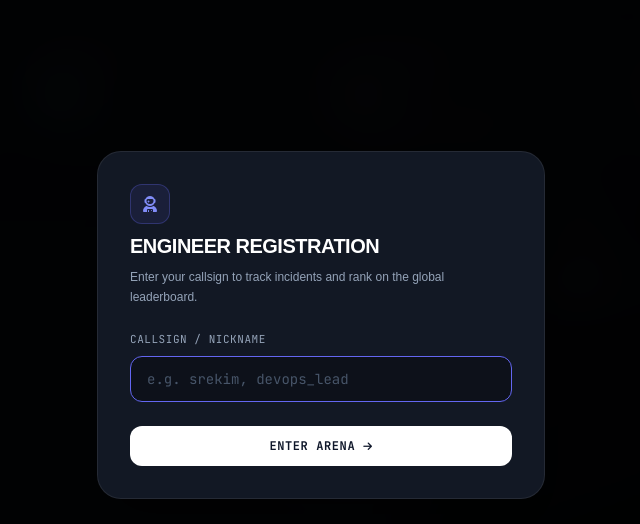
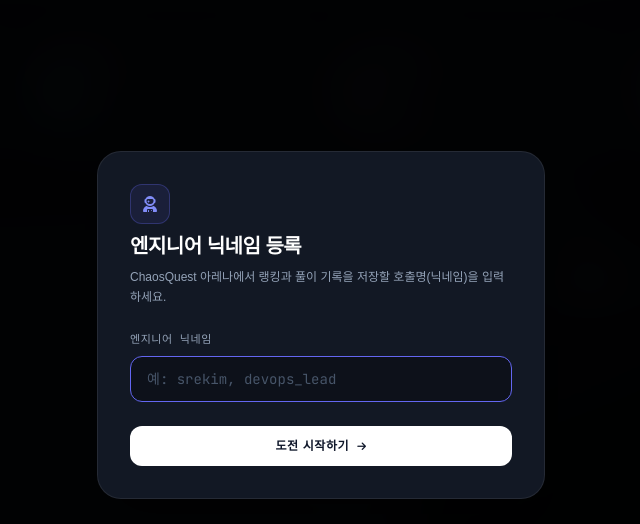
Before and after one commit to rosse09871-source/chaosquest, a FastAPI app: page / in a window 1280 px wide. Shown: the part 355-879 px from the top of the page, without its empty margins (319-959 px from the left). Run offline with FastAPI, Linux system fonts and the light colour scheme; tables that the repository leaves empty hold one stand-in row (values such as "Sample post"); some libraries are stand-ins or nearby versions; some web fonts are replaced.

Commit message:
feat(ui): complete Korean localization and polish Figma-style high-tech dark UI with zero emojis

```diff
--- a/app/web/templates/dashboard.html
+++ b/app/web/templates/dashboard.html
@@ -3,13 +3,13 @@
 <head>
     <meta charset="UTF-8">
     <meta name="viewport" content="width=device-width, initial-scale=1.0">
-    <title>ChaosQuest - SRE & Infrastructure Arena</title>
+    <title>ChaosQuest - SRE & 인프라 장애 해결 아레나</title>
     <script src="https://cdn.tailwindcss.com"></script>
     <link rel="stylesheet" href="https://cdnjs.cloudflare.com/ajax/libs/font-awesome/6.5.1/css/all.min.css">
     <link rel="stylesheet" as="style" crossorigin href="https://cdn.jsdelivr.net/gh/orioncactus/pretendard@v1.3.9/dist/web/static/pretendard.min.css" />
     <link rel="preconnect" href="https://fonts.googleapis.com">
     <link rel="preconnect" href="https://fonts.gstatic.com" crossorigin>
-    <link href="https://fonts.googleapis.com/css2?family=JetBrains+Mono:wght@400;500;700&display=swap" rel="stylesheet">
+    <link href="https://fonts.googleapis.com/css2?family=JetBrains+Mono:wght@400;500;600;700&display=swap" rel="stylesheet">
     <script>
         tailwind.config = {
             darkMode: 'class',
@@ -34,7 +34,7 @@
     <style>
         body { font-family: 'Pretendard', sans-serif; }
         .gradient-glow {
-            background: radial-gradient(circle at 50% 0%, rgba(99, 102, 241, 0.15), transparent 70%);
+            background: radial-gradient(circle at 50% 0%, rgba(99, 102, 241, 0.12), transparent 65%);
         }
         .neon-border {
             box-shadow: 0 0 0 1px rgba(255, 255, 255, 0.08), 0 8px 24px -4px rgba(0, 0, 0, 0.5);
@@ -59,28 +59,28 @@
                     </span>
                 </a>
 
-                <nav class="hidden md:flex items-center space-x-1 text-xs font-mono uppercase tracking-wider">
+                <nav class="hidden md:flex items-center space-x-1 text-xs font-semibold">
                     <a href="/" class="px-3.5 py-1.5 rounded-full bg-white/10 text-white font-bold border border-white/15 transition flex items-center gap-2">
-                        <span class="w-1.5 h-1.5 rounded-full bg-indigo-400"></span> DASHBOARD
+                        <span class="w-1.5 h-1.5 rounded-full bg-indigo-400"></span> 대시보드
                     </a>
                     <a href="/challenges" class="px-3.5 py-1.5 rounded-full text-slate-400 hover:text-white hover:bg-white/5 transition flex items-center gap-2">
-                        CHALLENGES (54)
+                        인시던트 챌린지 (54)
                     </a>
                 </nav>
             </div>
 
             <!-- User Profile & Action -->
             <div class="flex items-center space-x-3">
-                <a href="/challenges" class="bg-white hover:bg-slate-200 text-slate-900 font-bold px-4 py-1.5 rounded-full text-xs font-mono tracking-wider transition shadow-sm flex items-center gap-1.5">
-                    START ARENA <i class="fa-solid fa-arrow-right text-[10px]"></i>
+                <a href="/challenges" class="bg-white hover:bg-slate-200 text-slate-900 font-bold px-4 py-1.5 rounded-full text-xs transition shadow-sm flex items-center gap-1.5">
+                    <span>챌린지 시작</span> <i class="fa-solid fa-arrow-right text-[10px]"></i>
                 </a>
                 <div class="flex items-center space-x-2.5 bg-card/80 px-3 py-1.5 rounded-full border border-borderline text-xs font-mono">
                     <i class="fa-solid fa-user text-indigo-400"></i>
-                    <span class="font-bold text-white tracking-wide" id="user-display">{{ user.username }}</span>
+                    <span class="font-bold text-white tracking-wide font-sans" id="user-display">{{ user.username }}</span>
                     <span class="text-indigo-400 font-bold bg-indigo-950/60 px-2 py-0.5 rounded-full border border-indigo-800/40">
-                        {{ user.total_score }} PTS
+                        {{ user.total_score }} 점
                     </span>
-                    <button onclick="openLoginModal()" title="Edit Nickname" class="text-slate-400 hover:text-white ml-1">
+                    <button onclick="openLoginModal()" title="닉네임 변경" class="text-slate-400 hover:text-white ml-1">
                         <i class="fa-solid fa-pen-to-square text-[11px]"></i>
                     </button>
                 </div>
@@ -95,37 +95,37 @@
         <div class="relative overflow-hidden rounded-3xl bg-gradient-to-b from-surface to-card border border-borderline p-8 sm:p-10 neon-border">
             <div class="flex flex-col lg:flex-row lg:items-center justify-between gap-8 relative z-10">
                 <div class="max-w-2xl space-y-3">
-                    <div class="inline-flex items-center gap-2 px-3 py-1 rounded-full bg-indigo-500/10 text-indigo-300 border border-indigo-500/20 text-[11px] font-mono tracking-wider uppercase">
+                    <div class="inline-flex items-center gap-2 px-3 py-1 rounded-full bg-indigo-500/10 text-indigo-300 border border-indigo-500/20 text-[11px] font-mono tracking-wider">
                         <span class="w-1.5 h-1.5 rounded-full bg-indigo-400 animate-pulse"></span>
-                        Next-Gen SRE TroubleShooting Platform
+                        차세대 SRE & 데브옵스 트러블슈팅 아레나
                     </div>
-                    <h1 class="text-2xl sm:text-4xl font-extrabold text-white tracking-tight">
-                        Where Production Incidents Meet Resolution.
+                    <h1 class="text-2xl sm:text-4xl font-extrabold text-white tracking-tight leading-tight">
+                        실제 프로덕션 장애를 진단하고<br>해결하는 엔지니어링 아레나
                     </h1>
                     <p class="text-slate-400 text-sm leading-relaxed max-w-xl">
-                        Investigate real-world kernel, network, reverse proxy, and cloud security incidents in isolated sandboxes with AI Mentor guidance.
+                        격리된 우분투 샌드박스에서 파일시스템, 프로세스, DNS, Nginx, Docker, DB, AWS 보안 장애를 실시간으로 조사하고 AI 시니어 사수(김수석)의 1:1 코칭을 받으세요.
                     </p>
                 </div>
 
                 <div class="flex flex-col sm:flex-row gap-3 shrink-0">
-                    <a href="/challenges" class="py-3 px-6 bg-gradient-to-r from-indigo-600 via-purple-600 to-pink-600 hover:opacity-95 text-white font-bold rounded-full text-center text-xs font-mono tracking-wider uppercase transition flex items-center justify-center gap-2 shadow-lg shadow-indigo-950/60">
-                        <span>EXPLORE CHALLENGES</span> <i class="fa-solid fa-arrow-right text-[10px]"></i>
+                    <a href="/challenges" class="py-3 px-6 bg-gradient-to-r from-indigo-600 via-purple-600 to-pink-600 hover:opacity-95 text-white font-bold rounded-full text-center text-xs transition flex items-center justify-center gap-2 shadow-lg shadow-indigo-950/60 font-mono tracking-wider">
+                        <span>인시던트 풀러 가기</span> <i class="fa-solid fa-arrow-right text-[10px]"></i>
                     </a>
                 </div>
             </div>
         </div>
 
         <!-- 4 Metric Cards (Bento Style) -->
-        <div class="grid grid-cols-2 lg:grid-cols-4 gap-4 font-mono">
+        <div class="grid grid-cols-2 lg:grid-cols-4 gap-4">
 
             <!-- Metric 1: Solved -->
             <div class="bg-card rounded-2xl p-5 border border-borderline hover:border-slate-700 transition">
-                <div class="flex items-center justify-between text-slate-400 text-xs uppercase tracking-wider mb-2">
-                    <span>SOLVED</span>
+                <div class="flex items-center justify-between text-slate-400 text-xs font-semibold mb-2">
+                    <span>해결 완료</span>
                     <i class="fa-solid fa-circle-check text-emerald-400"></i>
                 </div>
-                <div class="text-2xl sm:text-3xl font-extrabold text-white">
-                    {{ "%02d" % stats.cleared_count }} <span class="text-xs text-slate-500 font-normal">/ 54</span>
+                <div class="text-2xl sm:text-3xl font-extrabold text-white font-mono">
+                    {{ "%02d" % stats.cleared_count }} <span class="text-xs text-slate-500 font-normal font-sans">/ 54개</span>
                 </div>
                 <div class="mt-2 w-full bg-slate-800 rounded-full h-1">
                     <div class="bg-emerald-400 h-1 rounded-full" style="width: {{ stats.clear_rate_percent }}%"></div>
@@ -134,11 +134,11 @@
 
             <!-- Metric 2: Completion Rate -->
             <div class="bg-card rounded-2xl p-5 border border-borderline hover:border-slate-700 transition">
-                <div class="flex items-center justify-between text-slate-400 text-xs uppercase tracking-wider mb-2">
-                    <span>PROGRESS</span>
+                <div class="flex items-center justify-between text-slate-400 text-xs font-semibold mb-2">
+                    <span>전체 진척률</span>
                     <i class="fa-solid fa-chart-line text-cyan-400"></i>
                 </div>
-                <div class="text-2xl sm:text-3xl font-extrabold text-cyan-400">
+                <div class="text-2xl sm:text-3xl font-extrabold text-cyan-400 font-mono">
                     {{ stats.clear_rate_percent }}%
                 </div>
                 <div class="mt-2 w-full bg-slate-800 rounded-full h-1">
@@ -148,29 +148,29 @@
 
             <!-- Metric 3: Score -->
             <div class="bg-card rounded-2xl p-5 border border-borderline hover:border-slate-700 transition">
-                <div class="flex items-center justify-between text-slate-400 text-xs uppercase tracking-wider mb-2">
-                    <span>TOTAL SCORE</span>
+                <div class="flex items-center justify-between text-slate-400 text-xs font-semibold mb-2">
+                    <span>누적 획득 점수</span>
                     <i class="fa-solid fa-bolt text-indigo-400"></i>
                 </div>
-                <div class="text-2xl sm:text-3xl font-extrabold text-white">
-                    {{ "{:,}".format(user.total_score) }} <span class="text-xs text-indigo-400 font-normal">PTS</span>
+                <div class="text-2xl sm:text-3xl font-extrabold text-white font-mono">
+                    {{ "{:,}".format(user.total_score) }} <span class="text-xs text-indigo-400 font-normal font-sans">점</span>
                 </div>
                 <div class="mt-2 text-[11px] text-slate-500">
-                    Calculated in real-time
+                    실시간 랭킹 산출
                 </div>
             </div>
 
             <!-- Metric 4: Rank -->
             <div class="bg-card rounded-2xl p-5 border border-borderline hover:border-slate-700 transition">
-                <div class="flex items-center justify-between text-slate-400 text-xs uppercase tracking-wider mb-2">
-                    <span>GLOBAL RANK</span>
+                <div class="flex items-center justify-between text-slate-400 text-xs font-semibold mb-2">
+                    <span>글로벌 순위</span>
                     <i class="fa-solid fa-trophy text-amber-400"></i>
                 </div>
-                <div class="text-2xl sm:text-3xl font-extrabold text-white">
-                    {% if user_rank %}#{{ "%02d" % user_rank }}{% else %}--{% endif %}
+                <div class="text-2xl sm:text-3xl font-extrabold text-white font-mono">
+                    {% if user_rank %}{{ user_rank }}위{% else %}미집계{% endif %}
                 </div>
                 <div class="mt-2 text-[11px] text-slate-500">
-                    Arena Leaderboard
+                    명예의 전당 기준
                 </div>
             </div>
 
@@ -182,11 +182,11 @@
             <!-- Left: 7 Domains Bento Matrix (7 Cols) -->
             <div class="lg:col-span-7 space-y-4">
                 <div class="flex items-center justify-between">
-                    <h2 class="text-xs font-mono uppercase tracking-wider text-slate-400 flex items-center gap-2">
-                        <i class="fa-solid fa-layer-group text-indigo-400"></i> DOMAIN PROGRESS (7 DOMAINS)
+                    <h2 class="text-xs font-semibold tracking-wider text-slate-400 flex items-center gap-2">
+                        <i class="fa-solid fa-layer-group text-indigo-400"></i> 7대 인프라 도메인별 진척 현황
                     </h2>
-                    <a href="/challenges" class="text-xs font-mono text-indigo-400 hover:text-indigo-300 transition flex items-center gap-1">
-                        VIEW ALL <i class="fa-solid fa-arrow-right text-[10px]"></i>
+                    <a href="/challenges" class="text-xs text-indigo-400 hover:text-indigo-300 transition flex items-center gap-1">
+                        전체 문제 보기 <i class="fa-solid fa-arrow-right text-[10px]"></i>
                     </a>
                 </div>
 
@@ -200,7 +200,7 @@
                                 </div>
                                 <div>
                                     <div class="font-bold text-white text-xs sm:text-sm">{{ d_info.name }}</div>
-                                    <div class="text-[10px] font-mono text-slate-500">{{ d_info.en_name }}</div>
+                                    <div class="text-[10px] font-mono text-slate-500">{{ d_info.en_name }} · {{ d_info.track_count }}개 트랙</div>
                                 </div>
                             </div>
                             <div class="text-right font-mono text-xs">
@@ -221,20 +221,20 @@
             <!-- Right: Real-time Leaderboard (5 Cols) -->
             <div class="lg:col-span-5 space-y-4">
                 <div class="flex items-center justify-between">
-                    <h2 class="text-xs font-mono uppercase tracking-wider text-slate-400 flex items-center gap-2">
-                        <i class="fa-solid fa-ranking-star text-amber-400"></i> LEADERBOARD (TOP 10)
+                    <h2 class="text-xs font-semibold tracking-wider text-slate-400 flex items-center gap-2">
+                        <i class="fa-solid fa-ranking-star text-amber-400"></i> 명예의 전당 (Top 10)
                     </h2>
-                    <span class="text-[10px] font-mono text-slate-500 uppercase">Live Sync</span>
+                    <span class="text-[10px] font-mono text-slate-500">실시간 동기화</span>
                 </div>
 
                 <div class="bg-card rounded-2xl border border-borderline overflow-hidden">
                     <table class="w-full text-left text-xs font-mono">
                         <thead class="bg-surface text-slate-400 uppercase text-[10px] tracking-wider border-b border-borderline">
                             <tr>
-                                <th class="py-3 px-4">RANK</th>
-                                <th class="py-3 px-3">ENGINEER</th>
-                                <th class="py-3 px-3 text-right">SCORE</th>
-                                <th class="py-3 px-4 text-center">SOLVED</th>
+                                <th class="py-3 px-4">순위</th>
+                                <th class="py-3 px-3">엔지니어</th>
+                                <th class="py-3 px-3 text-right">점수</th>
+                                <th class="py-3 px-4 text-center">해결</th>
                             </tr>
                         </thead>
                         <tbody class="divide-y divide-borderline">
@@ -246,7 +246,7 @@
                                 <td class="py-3 px-3 font-sans font-semibold text-white truncate max-w-[110px]">
                                     {{ rank_item.username }}
                                     {% if rank_item.username == user.username %}
-                                    <span class="text-[9px] font-mono px-1.5 py-0.5 rounded-full bg-indigo-500/20 text-indigo-300 border border-indigo-500/30 ml-1">YOU</span>
+                                    <span class="text-[9px] font-mono px-1.5 py-0.5 rounded-full bg-indigo-500/20 text-indigo-300 border border-indigo-500/30 ml-1">ME</span>
                                     {% endif %}
                                 </td>
                                 <td class="py-3 px-3 text-right font-bold text-indigo-400">{{ "{:,}".format(rank_item.total_score) }}</td>
@@ -269,19 +269,19 @@
                 <div class="w-10 h-10 rounded-xl bg-indigo-500/10 border border-indigo-500/30 flex items-center justify-center text-indigo-400 mb-2">
                     <i class="fa-solid fa-user-astronaut"></i>
                 </div>
-                <h2 class="text-xl font-bold text-white tracking-tight">ENGINEER REGISTRATION</h2>
-                <p class="text-xs text-slate-400 leading-relaxed">Enter your callsign to track incidents and rank on the global leaderboard.</p>
+                <h2 class="text-xl font-bold text-white tracking-tight">엔지니어 닉네임 등록</h2>
+                <p class="text-xs text-slate-400 leading-relaxed">ChaosQuest 아레나에서 랭킹과 풀이 기록을 저장할 호출명(닉네임)을 입력하세요.</p>
             </div>
 
             <div class="space-y-2">
-                <label class="block text-[11px] font-mono uppercase tracking-wider text-slate-400">CALLSIGN / NICKNAME</label>
-                <input id="login-input" type="text" placeholder="e.g. srekim, devops_lead"
+                <label class="block text-[11px] font-mono uppercase tracking-wider text-slate-400">엔지니어 닉네임</label>
+                <input id="login-input" type="text" placeholder="예: srekim, devops_lead"
                     onkeydown="if(event.key === 'Enter') submitLogin()"
                     class="w-full bg-surface border border-borderline rounded-xl px-4 py-3 text-sm text-white placeholder-slate-600 focus:outline-none focus:border-indigo-500 transition font-mono">
             </div>
 
-            <button onclick="submitLogin()" class="w-full py-3 bg-white hover:bg-slate-200 text-slate-900 font-bold rounded-xl text-xs font-mono tracking-wider uppercase transition flex items-center justify-center gap-2">
-                <span>ENTER ARENA</span> <i class="fa-solid fa-arrow-right text-[10px]"></i>
+            <button onclick="submitLogin()" class="w-full py-3 bg-white hover:bg-slate-200 text-slate-900 font-bold rounded-xl text-xs tracking-wider transition flex items-center justify-center gap-2">
+                <span>도전 시작하기</span> <i class="fa-solid fa-arrow-right text-[10px]"></i>
             </button>
         </div>
     </div>
@@ -299,7 +299,7 @@
             const input = document.getElementById('login-input');
             const username = input.value.trim();
             if (!username) {
-                alert("Please enter a valid nickname.");
+                alert("사용하실 닉네임을 입력해 주세요.");
                 return;
             }
 
```
Also changed, not shown: app/web/templates/challenges.html (+31 -31 lines), app/web/templates/workspace.html (+78 -78 lines).
